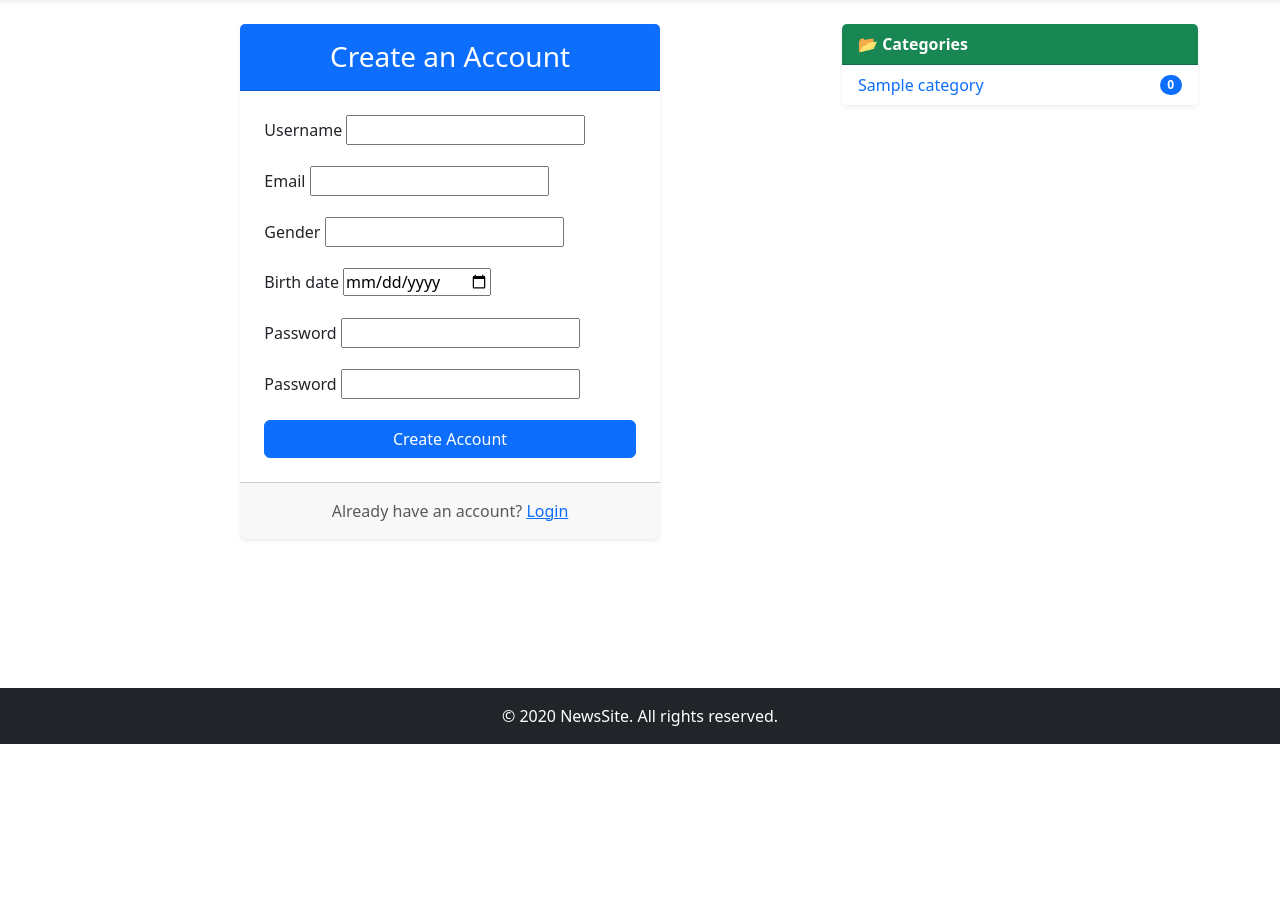
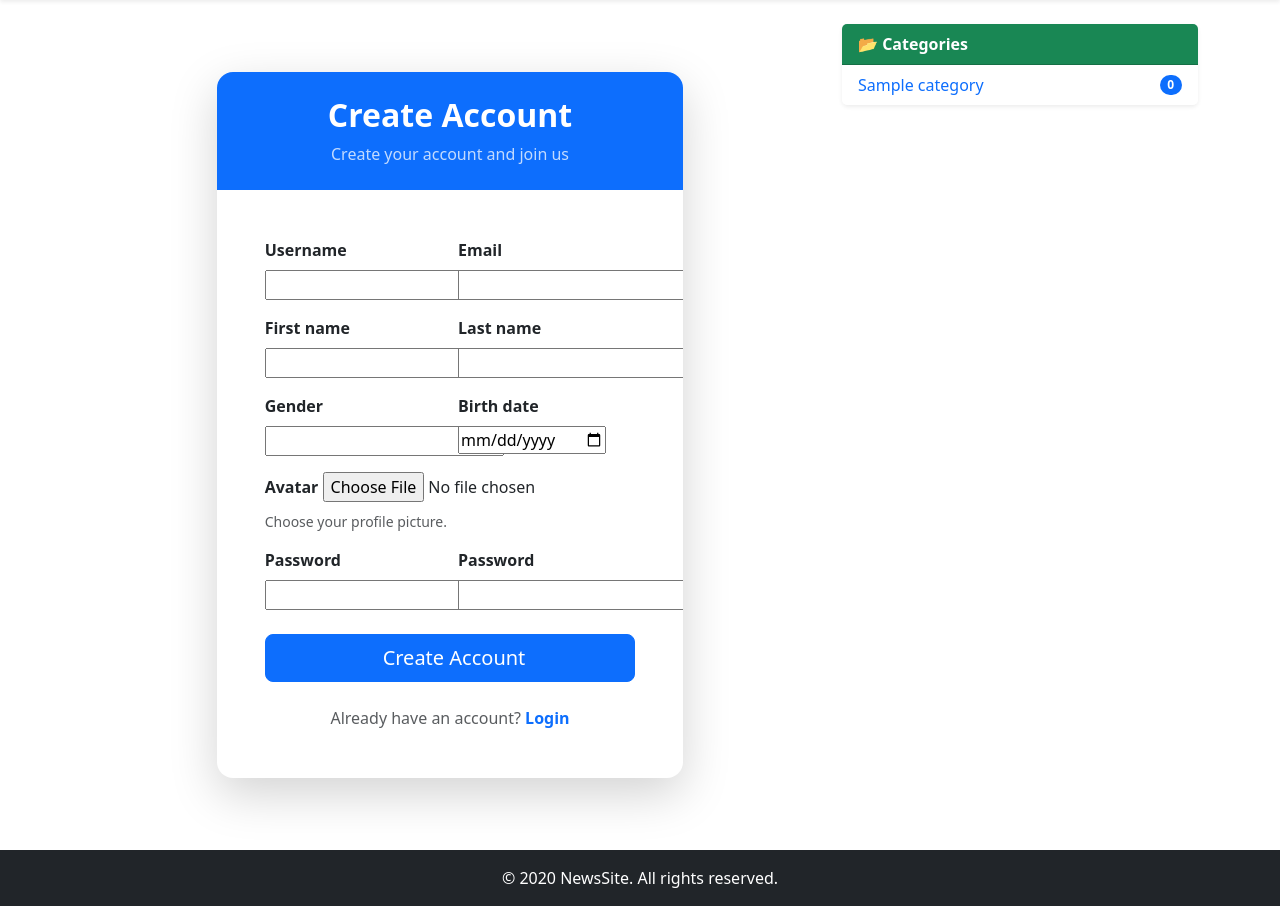
Before and after one commit to ilhomjondevuz/news-project, a Django app: template templates/registration/signup.html in a window 1280 px wide. Shown: the part 56-962 px from the top of the page. Before the commit the page ends 800 px from the top, so only its background shows below. Run offline with Django 5.2, Linux system fonts and the light colour scheme; the template is opened without the code that fills it: most values are stand-ins (such as "Sample title", 1, 10 or a date in 2020); form fields are guessed from the names that the template uses; parts of the project's set-up code (start-up, migrations or seed data) failed here and were passed over.

Commit message:
avatar field added to User model

```diff
--- a/apps/accounts/models.py
+++ b/apps/accounts/models.py
@@ -17,6 +17,7 @@ class User(AbstractUser):
     role = models.CharField(max_length=1, choices=Roles.choices, default=Roles.Ordinary, verbose_name=_("Role"))
     gender = models.CharField(max_length=1, choices=Gender.choices, null=True, blank=True, verbose_name=_("Gender"))
     birthDate = models.DateField(null=True, blank=True, verbose_name=_("Birth Date"))
+    avatar = models.ImageField(null=True, blank=True, verbose_name=_("Avatar"))
 
     def __str__(self):
         return self.username
--- a/templates/registration/signup.html
+++ b/templates/registration/signup.html
@@ -1,162 +1,245 @@
-{% extends "base.html" %}
+{% extends 'base.html' %}
+{% load static %}
 
-{% block title %}Register | NewsSite{% endblock title %}
+{% block title %}Sign Up{% endblock title %}
 
 {% block content %}
 
+<div class="container py-5">
     <div class="row justify-content-center">
-    <div class="col-md-8 col-lg-7">
+        <div class="col-md-10 col-lg-8">
 
-        <div class="card shadow-sm border-0">
+            <div class="card border-0 shadow-lg rounded-4 overflow-hidden">
 
-            <div class="card-header bg-primary text-white text-center py-3">
-                <h3 class="mb-0">Create an Account</h3>
+                <!-- Header -->
+                <div class="bg-primary text-white text-center p-4">
+                    <h2 class="fw-bold mb-2">
+                        Create Account
+                    </h2>
+
+                    <p class="mb-0 opacity-75">
+                        Create your account and join us
+                    </p>
                 </div>
 
-            <div class="card-body p-4">
+                <div class="card-body p-4 p-md-5">
 
-                <form method="post" novalidate>
+                    <form
+                        method="post"
+                        enctype="multipart/form-data"
+                        novalidate
+                    >
+
                         {% csrf_token %}
 
                         {% if form.non_field_errors %}
-                        <div class="alert alert-danger">
+                            <div class="alert alert-danger rounded-3">
                                 {% for error in form.non_field_errors %}
                                     <div>{{ error }}</div>
                                 {% endfor %}
                             </div>
                         {% endif %}
 
+                        <div class="row g-3">
+
                             <!-- Username -->
-                    <div class="mb-3">
-                        <label for="{{ form.username.id_for_label }}"
-                               class="form-label">
+                            <div class="col-md-6">
+                                <label
+                                    for="{{ form.username.id_for_label }}"
+                                    class="form-label fw-semibold"
+                                >
                                     {{ form.username.label }}
                                 </label>
 
                                 {{ form.username }}
 
-                        {% if form.username.errors %}
+                                {% for error in form.username.errors %}
                                     <div class="text-danger small mt-1">
-                                {% for error in form.username.errors %}
-                                    <div>{{ error }}</div>
+                                        {{ error }}
+                                    </div>
                                 {% endfor %}
-                            </div>
-                        {% endif %}
                             </div>
 
                             <!-- Email -->
-                    <div class="mb-3">
-                        <label for="{{ form.email.id_for_label }}"
-                               class="form-label">
+                            <div class="col-md-6">
+                                <label
+                                    for="{{ form.email.id_for_label }}"
+                                    class="form-label fw-semibold"
+                                >
                                     {{ form.email.label }}
                                 </label>
 
                                 {{ form.email }}
 
-                        {% if form.username.errors %}
+                                {% for error in form.email.errors %}
                                     <div class="text-danger small mt-1">
-                                {% for error in form.email.errors %}
-                                    <div>{{ error }}</div>
+                                        {{ error }}
+                                    </div>
                                 {% endfor %}
                             </div>
-                        {% endif %}
+
+                            <!-- First Name -->
+                            <div class="col-md-6">
+                                <label
+                                    for="{{ form.first_name.id_for_label }}"
+                                    class="form-label fw-semibold"
+                                >
+                                    {{ form.first_name.label }}
+                                </label>
+
+                                {{ form.first_name }}
+
+                                {% for error in form.first_name.errors %}
+                                    <div class="text-danger small mt-1">
+                                        {{ error }}
+                                    </div>
+                                {% endfor %}
                             </div>
 
-                    <!-- Email -->
+                            <!-- Last Name -->
+                            <div class="col-md-6">
+                                <label
+                                    for="{{ form.last_name.id_for_label }}"
+                                    class="form-label fw-semibold"
+                                >
+                                    {{ form.last_name.label }}
+                                </label>
+
+                                {{ form.last_name }}
+
+                                {% for error in form.last_name.errors %}
+                                    <div class="text-danger small mt-1">
+                                        {{ error }}
+                                    </div>
+                                {% endfor %}
+                            </div>
 
                             <!-- Gender -->
-                    <div class="mb-3">
-                        <label for="{{ form.gender.id_for_label }}"
-                               class="form-label">
+                            <div class="col-md-6">
+                                <label
+                                    for="{{ form.gender.id_for_label }}"
+                                    class="form-label fw-semibold"
+                                >
                                     {{ form.gender.label }}
                                 </label>
 
                                 {{ form.gender }}
 
-                        {% if form.gender.errors %}
+                                {% for error in form.gender.errors %}
                                     <div class="text-danger small mt-1">
-                                {% for error in form.gender.errors %}
-                                    <div>{{ error }}</div>
+                                        {{ error }}
+                                    </div>
                                 {% endfor %}
-                            </div>
-                        {% endif %}
                             </div>
 
                             <!-- Birth Date -->
-                    <div class="mb-3">
-                        <label for="{{ form.birthDate.id_for_label }}"
-                               class="form-label">
+                            <div class="col-md-6">
+                                <label
+                                    for="{{ form.birthDate.id_for_label }}"
+                                    class="form-label fw-semibold"
+                                >
                                     {{ form.birthDate.label }}
                                 </label>
 
                                 {{ form.birthDate }}
 
-                        {% if form.birthDate.errors %}
+                                {% for error in form.birthDate.errors %}
                                     <div class="text-danger small mt-1">
-                                {% for error in form.birthDate.errors %}
-                                    <div>{{ error }}</div>
+                                        {{ error }}
+                                    </div>
                                 {% endfor %}
                             </div>
-                        {% endif %}
+
+                            <!-- Avatar -->
+                            <div class="col-12">
+                                <label
+                                    for="{{ form.avatar.id_for_label }}"
+                                    class="form-label fw-semibold"
+                                >
+                                    {{ form.avatar.label }}
+                                </label>
+
+                                {{ form.avatar }}
+
+                                <div class="form-text">
+                                    Choose your profile picture.
+                                </div>
+
+                                {% for error in form.avatar.errors %}
+                                    <div class="text-danger small mt-1">
+                                        {{ error }}
+                                    </div>
+                                {% endfor %}
                             </div>
 
                             <!-- Password -->
-                    <div class="mb-3">
-                        <label for="{{ form.password1.id_for_label }}"
-                               class="form-label">
+                            <div class="col-md-6">
+                                <label
+                                    for="{{ form.password1.id_for_label }}"
+                                    class="form-label fw-semibold"
+                                >
                                     {{ form.password1.label }}
                                 </label>
 
                                 {{ form.password1 }}
 
-                        {% if form.password1.errors %}
+                                {% for error in form.password1.errors %}
                                     <div class="text-danger small mt-1">
-                                {% for error in form.password1.errors %}
-                                    <div>{{ error }}</div>
+                                        {{ error }}
+                                    </div>
                                 {% endfor %}
                             </div>
-                        {% endif %}
-                    </div>
 
-                    <!-- Password confirmation -->
-                    <div class="mb-3">
-                        <label for="{{ form.password2.id_for_label }}"
-                               class="form-label">
+                            <!-- Confirm Password -->
+                            <div class="col-md-6">
+                                <label
+                                    for="{{ form.password2.id_for_label }}"
+                                    class="form-label fw-semibold"
+                                >
                                     {{ form.password2.label }}
                                 </label>
 
                                 {{ form.password2 }}
 
-                        {% if form.password2.errors %}
+                                {% for error in form.password2.errors %}
                                     <div class="text-danger small mt-1">
-                                {% for error in form.password2.errors %}
-                                    <div>{{ error }}</div>
+                                        {{ error }}
+                                    </div>
                                 {% endfor %}
                             </div>
-                        {% endif %}
+
                         </div>
 
-                    <button type="submit"
-                            class="btn btn-primary w-100">
+                        <!-- Submit -->
+                        <div class="d-grid mt-4">
+                            <button
+                                type="submit"
+                                class="btn btn-primary btn-lg rounded-3"
+                            >
+                                <i class="bi bi-person-plus me-2"></i>
                                 Create Account
                             </button>
+                        </div>
 
                     </form>
 
-            </div>
-
-            <div class="card-footer text-center py-3">
+                    <div class="text-center mt-4">
                         <span class="text-muted">
                             Already have an account?
                         </span>
 
-                <a href="{% url 'login' %}">
+                        <a
+                            href="{% url 'login' %}"
+                            class="text-decoration-none fw-semibold"
+                        >
                             Login
                         </a>
                     </div>
 
                 </div>
+            </div>
 
+        </div>
     </div>
 </div>
 
```
Also changed, not shown: apps/accounts/forms.py (+30 -8 lines), templates/accounts/profile.html (+36 -23 lines), templates/accounts/profile_update.html (+60 -31 lines), apps/accounts/migrations/0004_user_avatar.py (added). Lines whose indentation alone changed are shown as unchanged.
